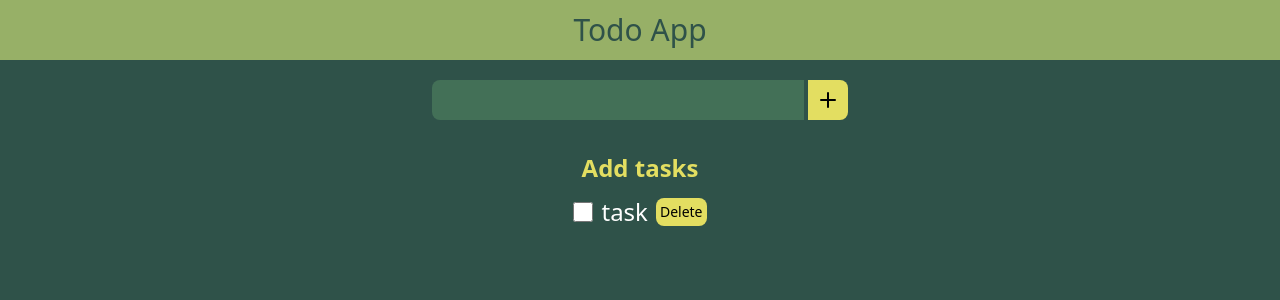
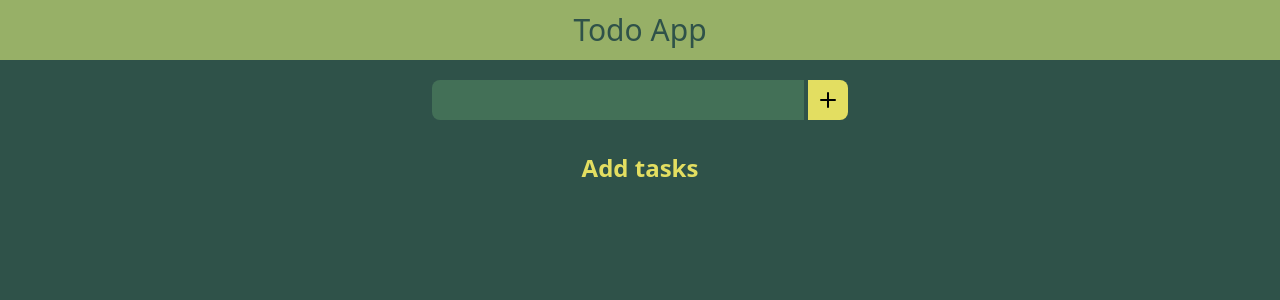
Before and after one commit to ru-pam/todo-basic, a React (Vite) app: page / in a window 1280 px wide. Shown: the top 300 px of the page. Built offline with nearby package versions, Linux system fonts and the light colour scheme.

Commit message:
added functionality to the ckeckboxes

```diff
--- a/components/Completed.jsx
+++ b/components/Completed.jsx
@@ -1,5 +1,3 @@
-import React from "react";
-
 const Completed = (props) => {
   const {
     taskList,
@@ -16,10 +14,22 @@ const Completed = (props) => {
           <li
             key={index}
             defaultChecked={true}
-            onChange={() => handleChange(completedList, index, setCompletedList, taskList, setTaskList)}
             className={"flex gap-2 items-center justify-between"}
           >
-            <input type="checkbox" className={"size-[20px]"} />
+            <input
+              type="checkbox"
+              checked={true}
+              onChange={() =>
+                handleChange(
+                  completedList,
+                  index,
+                  setCompletedList,
+                  taskList,
+                  setTaskList
+                )
+              }
+              className={"size-[20px]"}
+            />
             {completed}
             <button
               onClick={() =>
--- a/components/Task.jsx
+++ b/components/Task.jsx
@@ -1,17 +1,17 @@
-import React from "react";
 //fix the bug in checkbox in completed task section (checkbox should be checked)
 function Task(props) {
-  const { taskList, setTaskList, handleDeleteTask, handleChange, completedList, setCompletedList } = props;
+  const { taskList, setTaskList, handleDeleteTask, handleChange, completedList, setCompletedList, checked } = props;
   return (
     <div>
       {taskList.length > 0 ? (
         taskList.map((task, index) => (
           <li
             key={index}
-            onChange={() => handleChange(taskList, index, setTaskList, completedList, setCompletedList)}
             className={"flex gap-2 items-center justify-between"}
           >
-            <input type="checkbox" className={"size-[20px]"} />
+            <input type="checkbox"
+                   checked={false}
+                   onChange={() => handleChange(taskList, index, setTaskList, completedList, setCompletedList)} className={"size-[20px]"} />
             {task}
             <button
               onClick={() => handleDeleteTask(index, taskList, setTaskList)}
--- a/src/App.jsx
+++ b/src/App.jsx
@@ -7,7 +7,7 @@ import Completed from "../components/Completed.jsx";
 function App() {
   const [task, setTask] = useState("");
   const [taskList, setTaskList] = useState([]);
-  const [completedList, setCompletedList] = useState(["task"]);
+  const [completedList, setCompletedList] = useState([]);
   const handleDeleteTask = (index, list, setList) => {
     const updatedList = list.filter((_, i) => i !== index);
     setList(updatedList);
```
